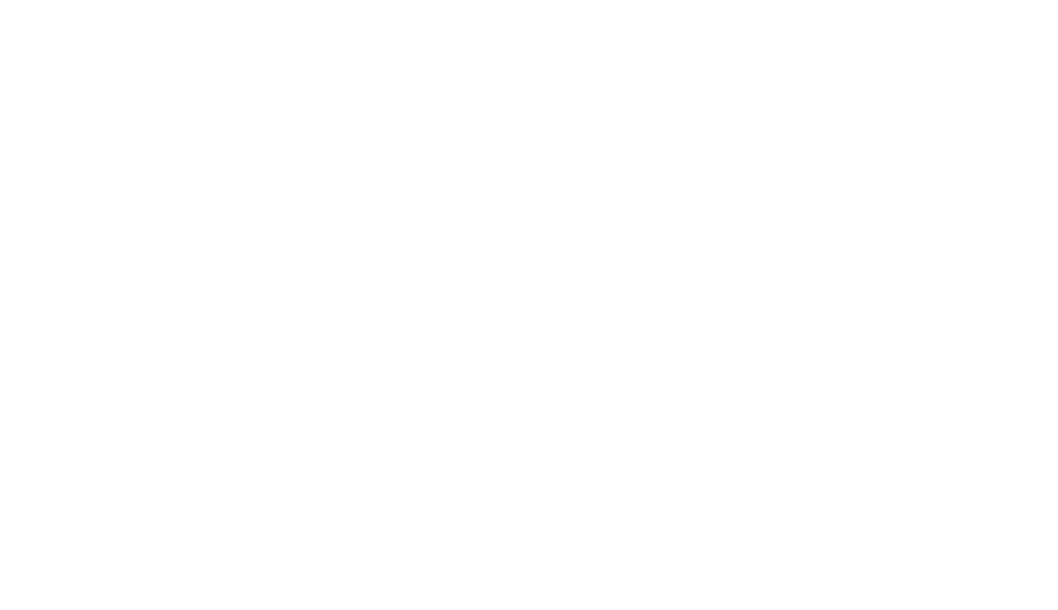
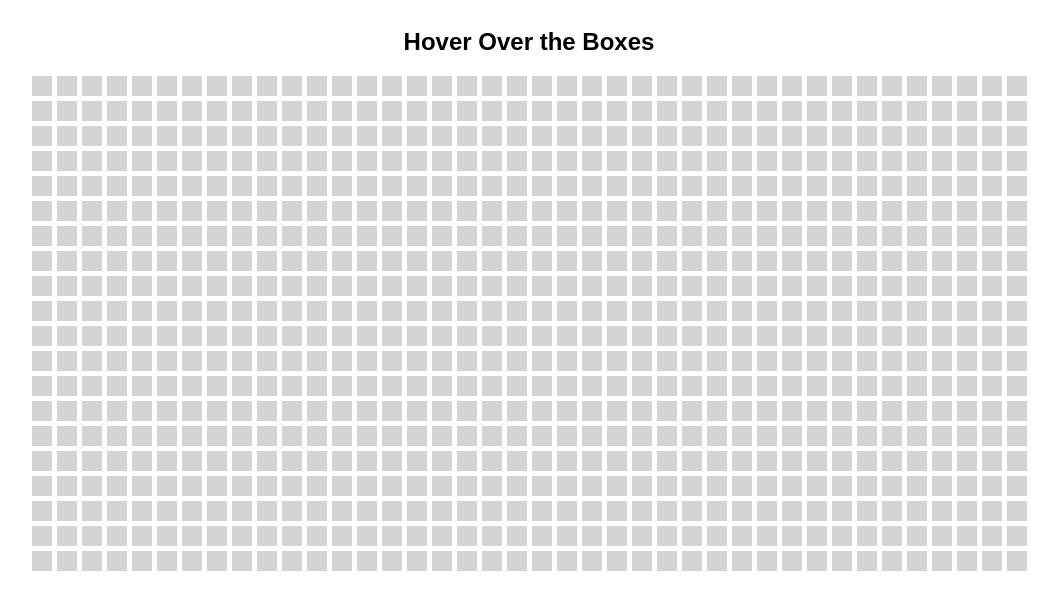
Before and after one commit to acciojob/Color-board-ajayv28, a website: page main.html in a window 1280 px wide. Shown: the whole page, without its empty margins (111-1169 px from the left). Drawn offline with Linux system fonts and the light colour scheme.

Commit message:
created a submission

```diff
--- a/main.html
+++ b/main.html
@@ -8,6 +8,8 @@
 
 <body>
 	<!-- the entire body must be written by student -->
+	<h2>Hover Over the Boxes</h2>
+    <div class="container" id="color-board"></div>
     <script type="text/javascript" src="./script.js">
 </script>
 
--- a/script.js
+++ b/script.js
@@ -1 +1,28 @@
 //your JS code here. If required.
+const colorBoard = document.getElementById('color-board');
+
+// Create 800 boxes
+for (let i = 0; i < 800; i++) {
+    const square = document.createElement('div');
+    square.classList.add('square');
+
+    // Event listener for hover
+    square.addEventListener('mouseenter', () => {
+        square.style.backgroundColor = getRandomColor();
+        setTimeout(() => {
+            square.style.backgroundColor = 'lightgray'; // Reset color after 1 second
+        }, 1000);
+    });
+
+    colorBoard.appendChild(square);
+}
+
+// Function to generate a random color
+function getRandomColor() {
+    const letters = '0123456789ABCDEF';
+    let color = '#';
+    for (let i = 0; i < 6; i++) {
+        color += letters[Math.floor(Math.random() * 16)];
+    }
+    return color;
+}
--- a/styles.css
+++ b/styles.css
@@ -1 +1,20 @@
 /*  your css code here. If applicable */
+body {
+    font-family: Arial, sans-serif;
+    display: flex;
+    flex-direction: column;
+    align-items: center;
+}
+
+.container {
+    display: grid;
+    grid-template-columns: repeat(40, 20px); /* 40 columns */
+    gap: 5px;
+}
+
+.square {
+    width: 20px;
+    height: 20px;
+    background-color: lightgray;
+    transition: background-color 1s ease; /* Smooth transition */
+}
```
